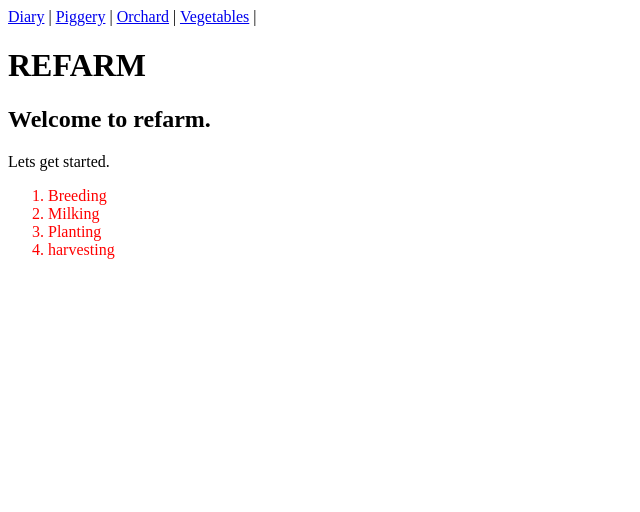
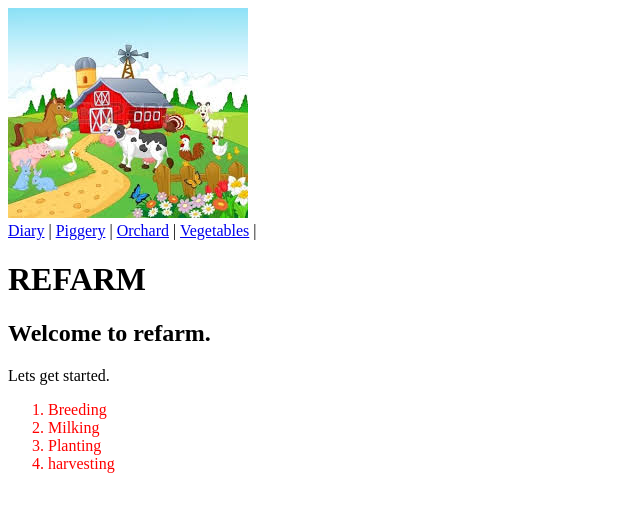
Before and after one commit to Biko23/refarm, a plain HTML site: page index.html in a window 1280 px wide. Shown: the whole page, without its empty margins (0-640 px from the left). Drawn offline with Linux system fonts and the light colour scheme.

Commit message:
adding icon

```diff
--- a/index.html
+++ b/index.html
@@ -4,6 +4,7 @@
 <title>Refarm</title>
 </head>
 <body>
+    <img src="img/farmicon.jpg" alt="icon"/>
     <nav>
 
         <!--target="blank" just opens into another page-->
```
